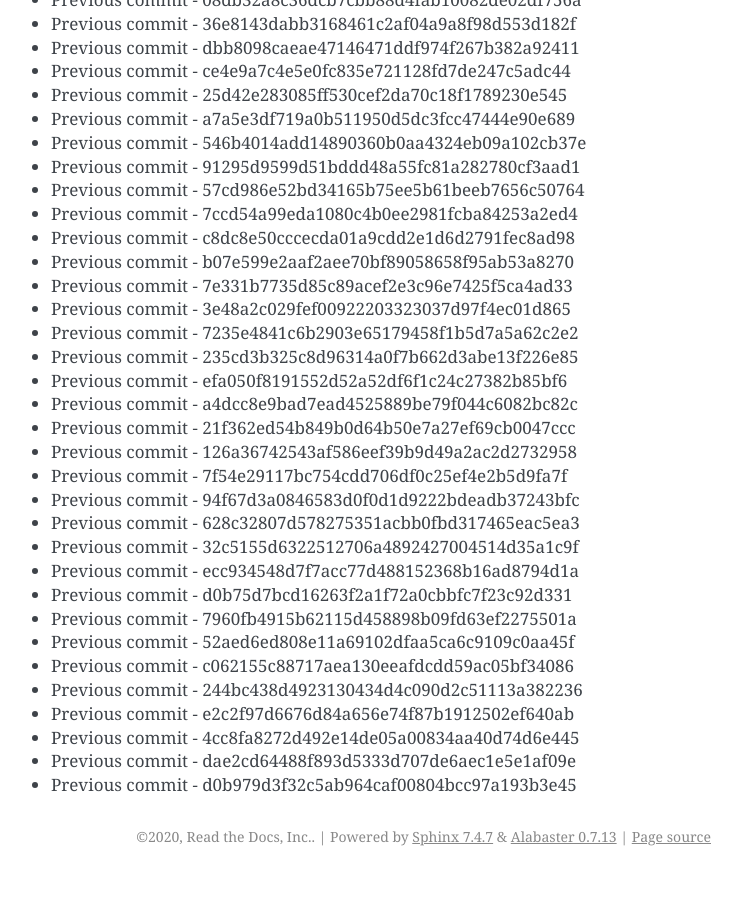
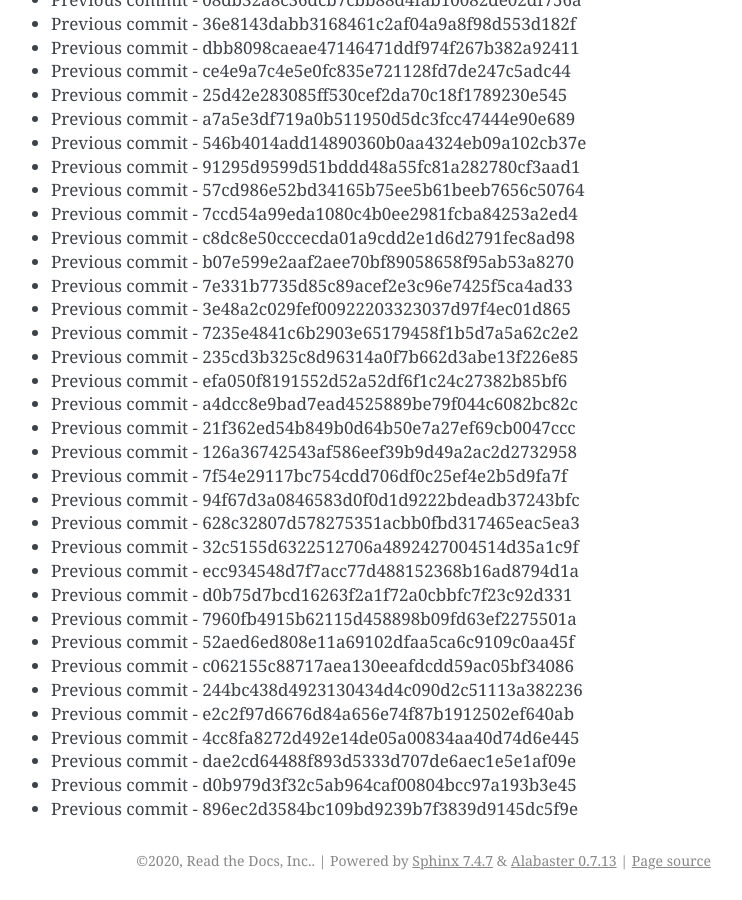
Before and after one commit to readthedocs/rtd-git-stresstest, a Sphinx documentation site: the page built from docs/updates.rst, in a window 1280 px wide and 900 px high, scrolled down 76758 px. Shown: the whole window, without its empty margins (399-1141 px from the left). Built offline with Sphinx 7.4.7, drawn with Linux system fonts in a browser that asks for light colours; before the commit the page ends 77634 px from its top, so only the background shows below that.

Commit message:
Generating commit from previous: 896ec2d3584bc109bd9239b7f3839d9145dc5f9e

```diff
--- a/docs/updates.rst
+++ b/docs/updates.rst
@@ -3257,3 +3257,4 @@ It can be tested for any performance characteristics.
 * Previous commit - 4cc8fa8272d492e14de05a00834aa40d74d6e445
 * Previous commit - dae2cd64488f893d5333d707de6aec1e5e1af09e
 * Previous commit - d0b979d3f32c5ab964caf00804bcc97a193b3e45
+* Previous commit - 896ec2d3584bc109bd9239b7f3839d9145dc5f9e
```
